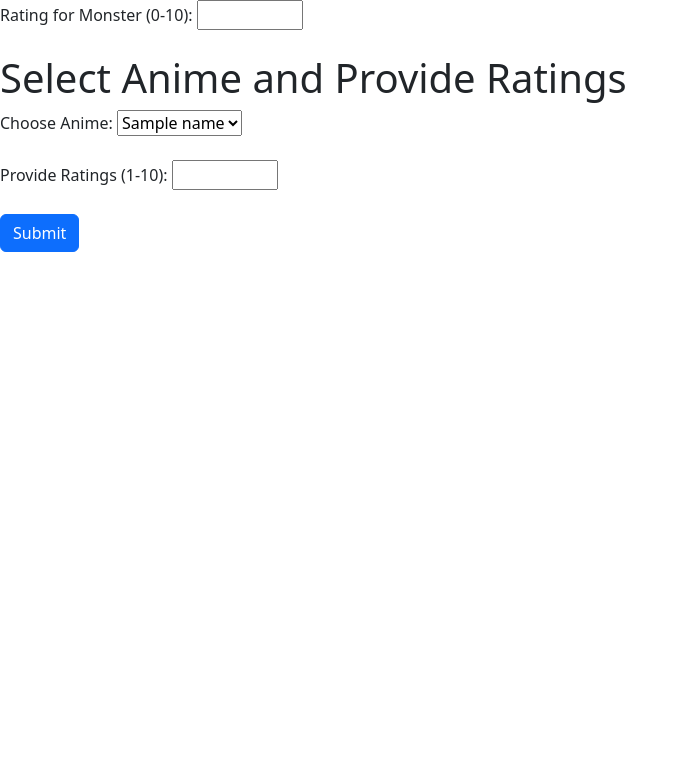
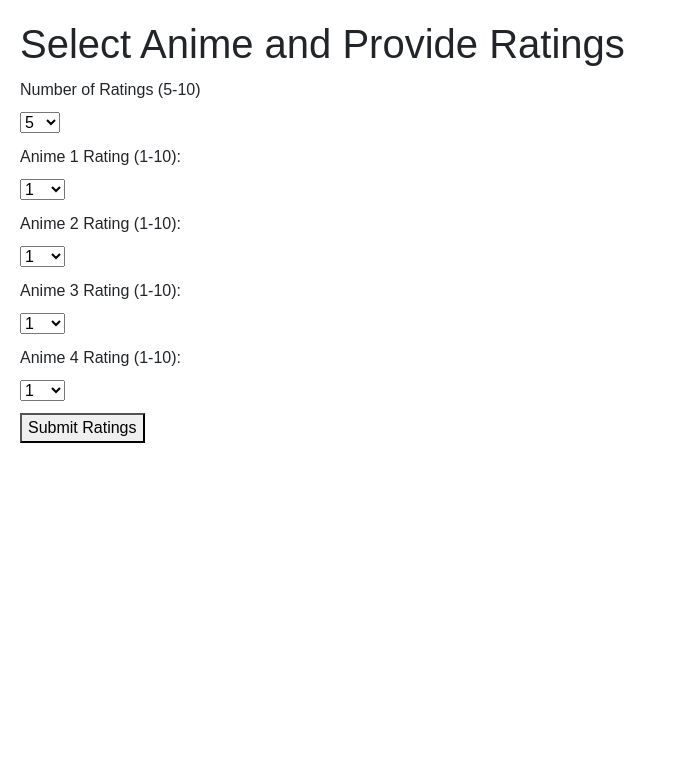
Before and after one commit to CharlieIb/Anime, a Python web app: template app/templates/home.html in a window 1280 px wide. Shown: the top 783 px of the page, without its empty margins (0-688 px from the left). Run offline with Jinja, Linux system fonts and the light colour scheme; the template is opened without the code that fills it: most values are stand-ins (such as "Sample title", 1, 10 or a date in 2020).

Commit message:
Script created for the home.html. @/static/script.js
Script: the script now generates a list of anime that the user can submit their preferences for. It dynamically adjusts between 5 and 10 depends on what the user prefers.

Next step, including the name data from flask into this process, such that each option has another drop down with anime names. The selections and their ratings will be passed back to the app where it will be processed

```diff
--- /dev/null
+++ b/app/static/script.js
@@ -0,0 +1,40 @@
+
+// Scripts for home.html (__init__.py's function home() and submit_ratings()
+function generateRatingFields() {
+    console.log("entered generateRatingFields")
+    const numRatings = document.getElementById("num_ratings")
+    const ratingContainer = document.getElementById("rating_container")
+    console.log(anime_list)
+    const numRatingsValue = parseInt(numRatings.value, 10)
+
+    console.log(numRatings.innerHTML);
+    console.log(ratingContainer.innerHTML);
+    // Reset the ratingContainer -- incase there were prior selections
+    ratingContainer.innerHTML = '';
+
+
+    for (let i = 1; i < numRatingsValue; i++) {
+        let div = document.createElement('div')
+        div.innerHTML = `
+        <label for="rating_id${i}">Anime ${i} Rating (1-10):</label>
+        <select name="rating_id${i}" id="rating_id${i}">
+        ${Array.from({length: 19}, (_, j) => {
+            const value = (j + 2) / 2; // generate from 1.0 - 10.0
+            return `<option value="${value}">${value}</option>`;
+        }).join('')}
+        </select>
+
+        `;
+        ratingContainer.appendChild(div);
+
+    }
+    console.log("finish")
+}
+
+function submitRatings(){
+
+}
+window.onload = function() {
+    console.log("Page loaded"); // Debugging: Confirm the page is loaded
+    generateRatingFields(); // Generate fields based on the default selected value
+};
--- /dev/null
+++ b/app/static/style.css
@@ -0,0 +1,11 @@
+body {
+    font-family: Arial, sans-serif;
+    margin: 20px;
+}
+label {
+    display: block;
+    margin-top: 10px;
+}
+select, button {
+    margin-top: 10px;
+}
--- a/app/templates/base.html
+++ b/app/templates/base.html
@@ -1,19 +1,18 @@
 <!DOCTYPE html>
-
 <html lang="en">
-
     <head>
-
         <meta charset="utf-8">
         <meta name="viewport" content="initial-scale=1, width=device-width">
 
-        <!-- http://getbootstrap.com/docs/5.3/ -->
+        <!-- Importing bootstrap for some easy formatting-->
         <link href="https://cdn.jsdelivr.net/npm/bootstrap@5.3.3/dist/css/bootstrap.min.css" rel="stylesheet" integrity="sha384-QWTKZyjpPEjISv5WaRU9OFeRpok6YctnYmDr5pNlyT2bRjXh0JMhjY6hW+ALEwIH" crossorigin="anonymous">
         <script src="https://cdn.jsdelivr.net/npm/bootstrap@5.3.3/dist/js/bootstrap.bundle.min.js" integrity="sha384-YvpcrYf0tY3lHB60NNkmXc5s9fDVZLESaAA55NDzOxhy9GkcIdslK1eN7N6jIeHz" crossorigin="anonymous"></script>
 
-        <!--<link href="/static/style.css" rel="stylesheet"> -->
+        <!-- Import local script and style sheets -->
+        <link href="/static/style.css" rel="stylesheet">
+        <script src="{{ url_for('static', filename='script.js') }}" defer></script>
+        <title> {% block title %}{% endblock %}</title>
 
-        <title> Anime Recommendations: {% block title %}{% endblock %}</title>
 
     </head>
 
--- a/app/templates/home.html
+++ b/app/templates/home.html
@@ -2,41 +2,35 @@
 can select a title of an anime and rate it from 1-10. Hopefully this can be extended
 to a dynamically expanding list which can go up to 10. Also potentially if a user does not enter
 one input it can automatically detect and reject that input-->
-
-
-
-{% macro input_field(name, placeholder) %}
-    <input type="text" name="{{ name }}" placeholder="{{ placeholder }}">
+{% macro option_field(value) %}
+    <option value="{{ value }}">{{ value }}</option>
 {% endmacro %}
-{% macro label_field(for, text) %}
-    <label for="{{ for }}">{{ text }}:</label>
-{% endmacro %}
-{% macro select_field(name, id) %}
-    <select name="{{ name }}" id="{{ id }}" >
-{% endmacro %}
-<label for="rating_2">Rating for Monster (0-10):</label>
-        <input type="number" name="rating_2" min="0" max="10" step="0.5" required>
-        <br><br>
-
 
 {% extends "base.html" %}
-{% block title %}HOME{% endblock %}
+{% block title %}Anime Rating Form{% endblock %}
 
 {% block body %}
     <div class="form-container">
         <h1>Select Anime and Provide Ratings</h1>
-    <form method="POST">
-        <label for="anime">Choose Anime:</label>
-        <select name="anime" id="anime">
-            {% for name in names %}
-                <option value="{{ name }}">{{ name }}</option>
-            {% endfor %}
+    <div>
+    <!-- Dropdown to select the number of ratings -->
+    <label for="num_ratings">Number of Ratings (5-10)</label>
+        <select id="num_ratings" onchange="generateRatingFields()">
+            {{ option_field(5) }}
+            {{ option_field(6) }}
+            {{ option_field(7) }}
+            {{ option_field(8) }}
+            {{ option_field(9) }}
+            {{ option_field(10) }}
         </select>
-        <br><br>
-        <label for="ratings">Provide Ratings (1-10):</label>
-        <input type="number" name="ratings" min="1" max="10" step="0.5" required>
-        <br><br>
-        <button type="submit" class="btn btn-primary">Submit</button>
-    </form>
     </div>
+    <div id="rating_container">
+        <!-- Rating fields will be dynamically generated here -->
+    </div>
+    <button onclick="submitRatings()">Submit Ratings</button>
+    </div>
+    <script>
+        // passing flask data to JS
+        const anime_list = {{ names | tojson }}
+    </script>
 {% endblock %}
```
Also changed, not shown: app/__init__.py (+17 -15 lines), app/static/stylesheet.css (deleted).
